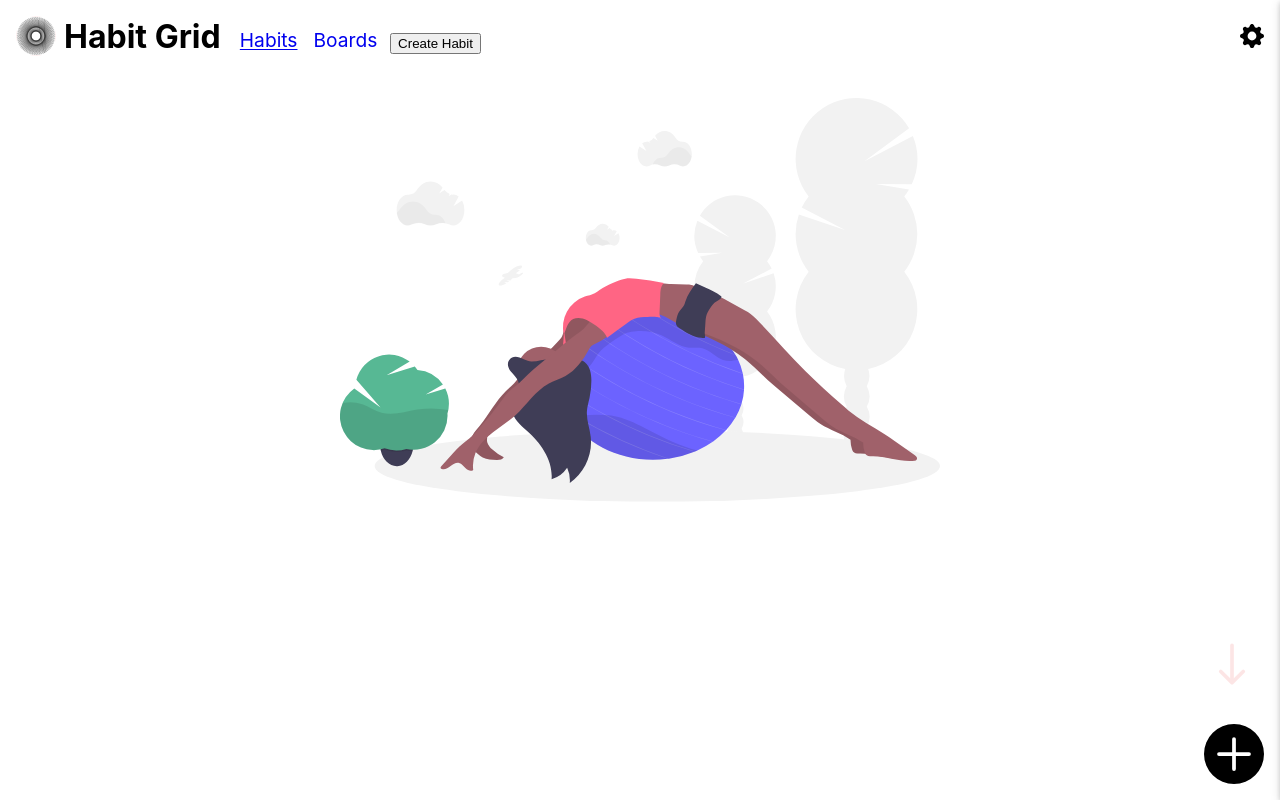
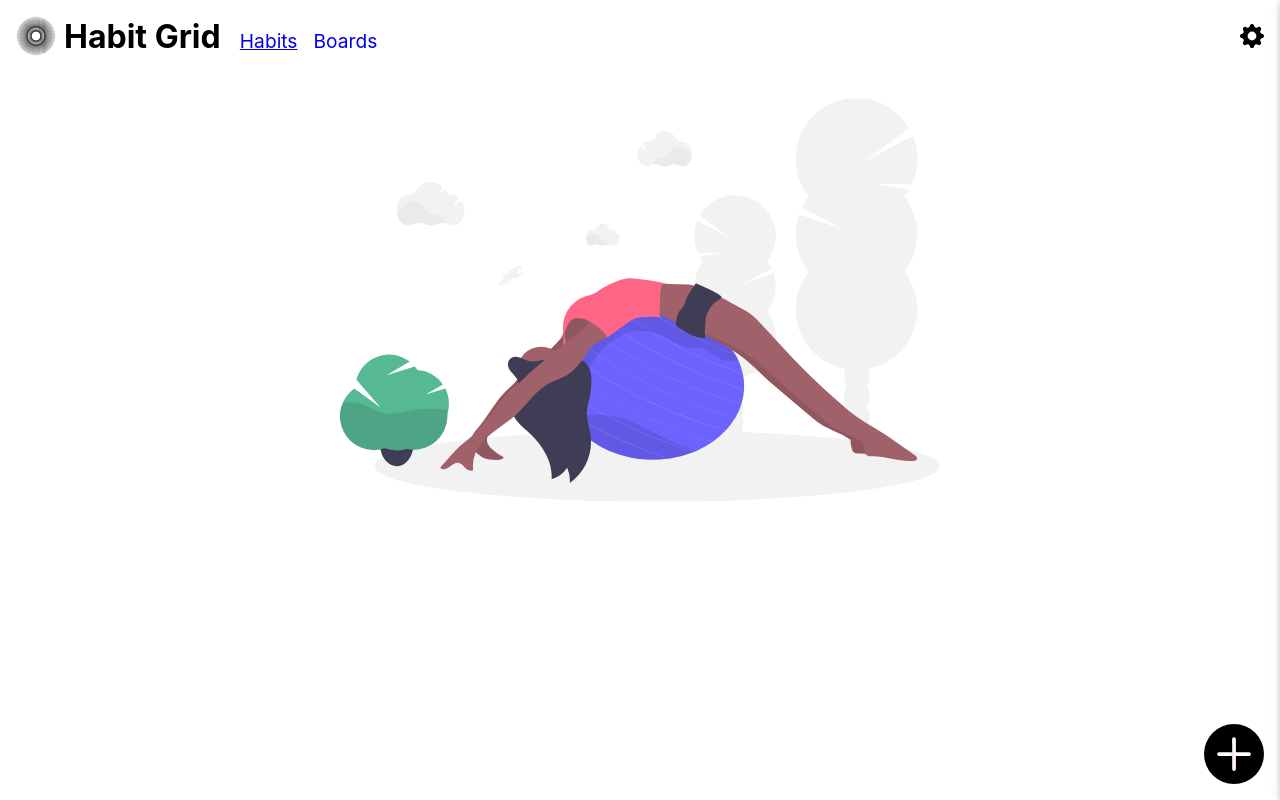
Before and after one commit to teooliver/habit-grid, a React (Create React App) app: page / in a window 1280 px wide. Built offline with nearby package versions, Linux system fonts and the light colour scheme.

Commit message:
add ScrumBoardPlaceholder

```diff
--- a/src/App.tsx
+++ b/src/App.tsx
@@ -3,16 +3,13 @@ import { connect } from 'react-redux';
 import { BrowserRouter, Switch, Route } from 'react-router-dom';
 import Navbar from './components/layout/Navbar';
 import Toast from './components/toast/Toast';
-import HabitForm from './components/tracker/HabitForm';
 import HabitTracker from './pages/HabitTracker';
 import { getHabits, getViewSelection, getBoards } from './redux/actions';
-import { StoreState } from './redux/reducers';
 import ServiceWorkerWrapper from './ServiceWorkerWrapper';
 import './styles/styles.scss';
 
 import PageNotFound from './pages/PageNotFound';
 import Boards from './pages/Boards';
-import { Portal } from './components/layout/Portal';
 
 interface AppProps {
   getHabits: Function;
--- a/src/components/layout/NavBarCreateBtn.tsx
+++ b/src/components/layout/NavBarCreateBtn.tsx
@@ -2,6 +2,7 @@ import React, { useState } from 'react';
 import { useLocation } from 'react-router-dom';
 import { Portal } from './Portal';
 import CreateBoardForm from '../kanban/CreateBoardForm';
+import HabitForm from '../tracker/HabitForm';
 
 interface NavBarCreateBtnProps {}
 
@@ -15,11 +16,11 @@ export const NavBarCreateBtn: React.FC<NavBarCreateBtnProps> = ({}) => {
         {pathname === '/kanban' ? (
           <button onClick={() => setIsModalOpen(true)}>Create Board</button>
         ) : (
-          <button>Create Habit</button>
+          <button onClick={() => setIsModalOpen(true)}>Create Habit</button>
         )}
       </div>
       <Portal isModalOpen={isModalOpen} setIsModalOpen={setIsModalOpen}>
-        <CreateBoardForm />
+        {pathname === '/kanban' ? <CreateBoardForm /> : <HabitForm />}
       </Portal>
     </>
   );
--- a/src/components/layout/Navbar.tsx
+++ b/src/components/layout/Navbar.tsx
@@ -2,14 +2,13 @@ import React, { useState, useEffect, useRef } from 'react';
 import Logo from './Logo';
 import GearIcon from './icons/GearIcon';
 import VerticalSlideMenu from './VerticalSlideMenu';
-import { NavLink } from 'react-router-dom';
-import { colors } from '../../utils/constants';
+import { NavLink, useLocation } from 'react-router-dom';
 import { NavBarCreateBtn } from './NavBarCreateBtn';
 
 const Navbar = () => {
   const [isVerticalMenuOpen, setIsVerticalMenuOpen] = useState(false);
-
   const verticalMenuRef = useRef<HTMLElement>(null);
+  const { pathname } = useLocation();
 
   useEffect(() => {
     document.addEventListener('click', (e) => handleClickOutside(e));
@@ -50,9 +49,12 @@ const Navbar = () => {
                 Boards
               </NavLink>
             </li>
-            <li>
-              <NavBarCreateBtn />
-            </li>
+
+            {pathname === '/kanban' && (
+              <li>
+                <NavBarCreateBtn />
+              </li>
+            )}
           </ul>
           <span
             className="navbar-control"
--- a/src/pages/Boards.tsx
+++ b/src/pages/Boards.tsx
@@ -2,8 +2,8 @@ import React, { useEffect } from 'react';
 import { connect } from 'react-redux';
 import { StoreState } from '../redux/reducers';
 import KanbanBoard from '../components/kanban/KanbanBoard';
-import { Board, getBoards, getBoardColumns, getIssues } from '../redux/actions';
-import CreateBoardForm from '../components/kanban/CreateBoardForm';
+import { Board, getBoards, getBoardColumns } from '../redux/actions';
+import { ReactComponent as ScrumBoardPlaceholder } from '../images/undraw_Scrum_board_re_wk7v.svg';
 
 interface BoardsProps {
   boards: Board[];
@@ -19,9 +19,15 @@ const Boards: React.FC<BoardsProps> = ({ boards, getBoards }) => {
   return (
     <>
       <div className="Boards">
-        {boards.map((board, index) => (
-          <KanbanBoard key={index} board={board} />
-        ))}
+        {boards.length !== 0 ? (
+          boards.map((board, index) => (
+            <KanbanBoard key={index} board={board} />
+          ))
+        ) : (
+          <div className="splash-screen">
+            <ScrumBoardPlaceholder />
+          </div>
+        )}
       </div>
     </>
   );
--- a/src/redux/actions/boards.ts
+++ b/src/redux/actions/boards.ts
@@ -57,7 +57,6 @@ export const createBoard = (formData: CreateBoardForm) => async (
 ) => {
   console.log(formData);
   try {
-    // Does the api fill the other properties? like issues, if I don supply them?
     const newBoard: Partial<Board> = {
       name: formData.boardName,
       columnnIds: [],
--- a/src/styles/_HabitForm.scss
+++ b/src/styles/_HabitForm.scss
@@ -4,9 +4,6 @@
   bottom: 0;
   right: 0;
   right: 0;
-  width: 320px;
-  height: 100px;
-
   .arrow-animation-container {
     position: absolute;
     top: -11rem;
@@ -51,6 +48,8 @@
     bottom: 1rem;
     right: 5rem;
     margin-right: 1.2rem;
+    width: fit-content;
+    // height: 100px;
     button {
       width: 200px;
       padding: 0.2rem 0.2rem;
@@ -107,7 +106,7 @@
     }
     .bar:before,
     .bar:after {
-      content: "";
+      content: '';
       height: 2px;
       width: 0;
       bottom: 1px;
```
Also changed, not shown: src/images/undraw_Scrum_board_re_wk7v.svg (added).
